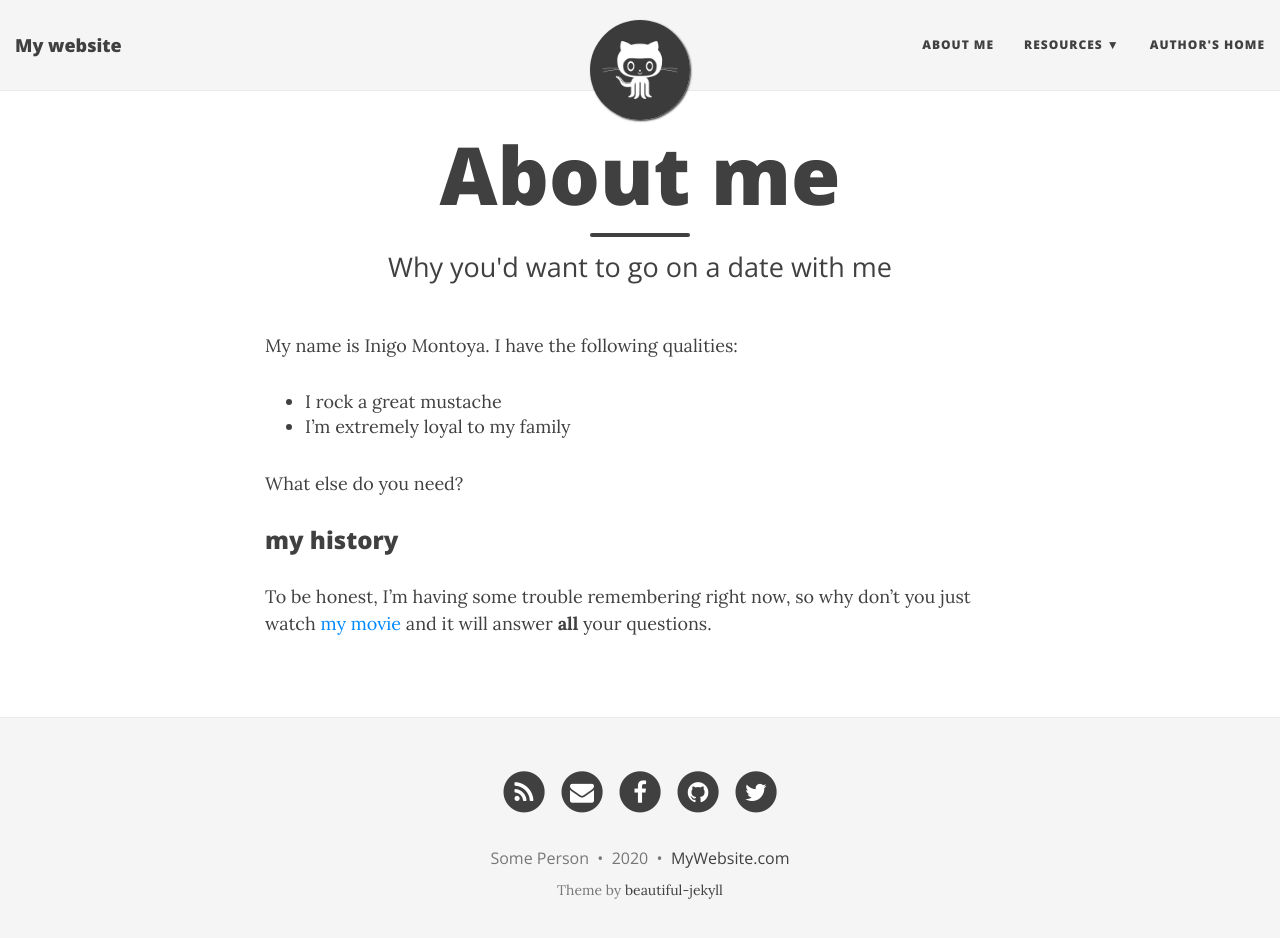
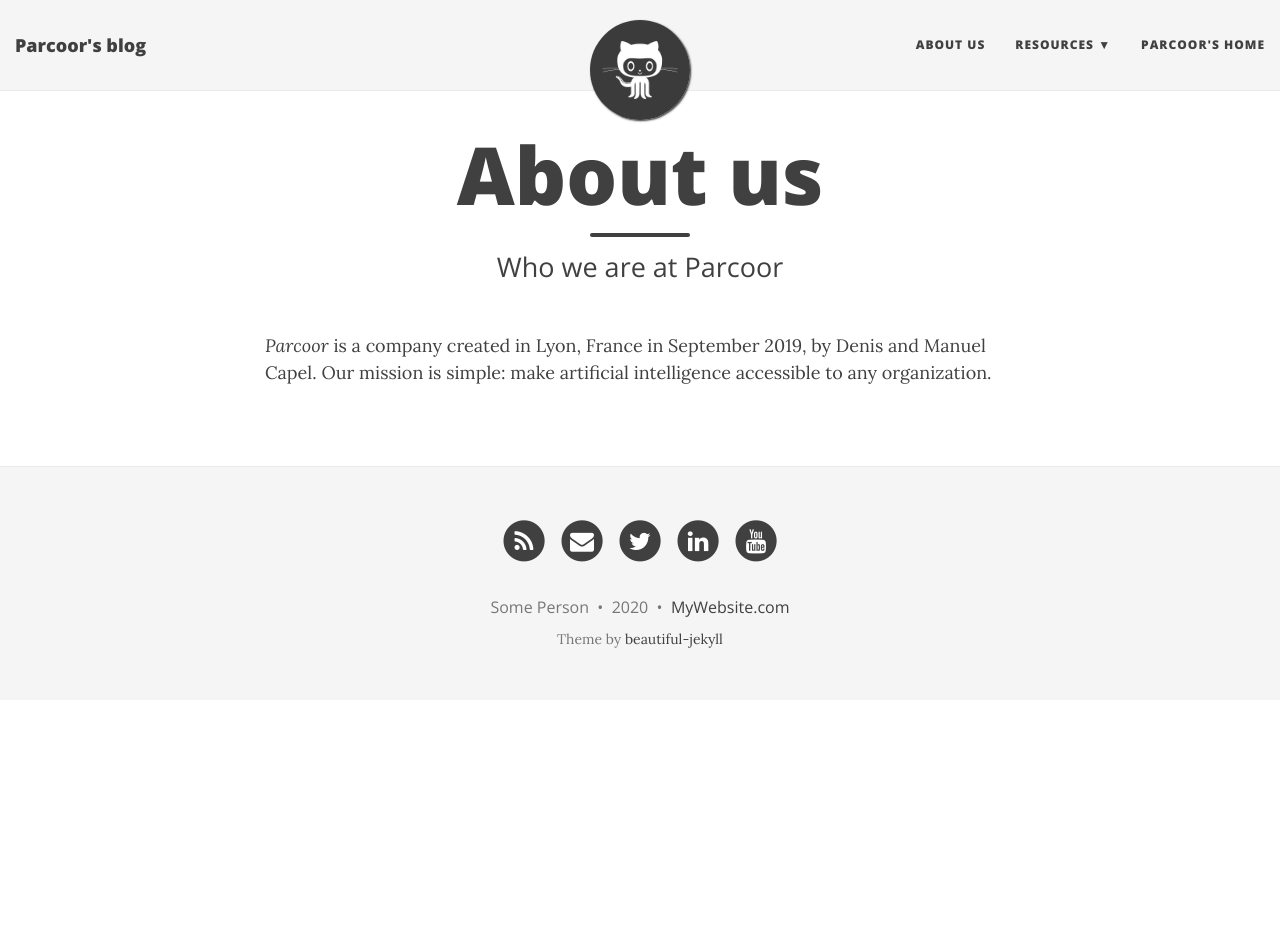
Before and after one commit to parcoor/parcoor.github.io, a Jekyll site: the page built from aboutus.md, in a window 1280 px wide and 951 px high. Shown: the top 938 px of the window. Built offline with Jekyll 4.4.1, drawn with Linux system fonts in a browser that asks for light colours; nearby versions of some CDN libraries.

Commit message:
customization in _config.yaml

```diff
--- a/_config.yml
+++ b/_config.yml
@@ -1,10 +1,10 @@
 # --- General options --- #
 
 # Name of website
-title: My website
+title: Parcoor's blog
 
 # Short description of your site
-description: A virtual proof that I'm awesome
+description: Some news from Parcoor
 
 # --- Local development options ---
 # If your website is hosted locally rather than on GitHub, then you need to uncomment the next two parameters to set the url and baseurl
@@ -20,11 +20,11 @@
 
 # List of links in the navigation bar
 navbar-links:
-  About Me: "aboutme"
+  About us: "aboutus"
   Resources:
     - Beautiful Jekyll: "http://deanattali.com/beautiful-jekyll/"
     - Learn markdown: "http://www.markdowntutorial.com/"
-  Author's home: "http://deanattali.com"
+  Parcoor's home: "https://parcoor.com"
 
 # Image to show in the navigation bar - image must be a square (width = height)
 # Remove this parameter if you don't want an image in the navbar
@@ -68,17 +68,17 @@
 # If you want to add a new link that isn't here, you'll need to also edit the file _data/SocialNetworks.yml
 social-network-links:
   rss: true
-  email: "someone@example.com"
-  facebook: deanattali
-  github: daattali
-  twitter: daattali
+  email: "contact@parcoor.com"
+  # facebook: deanattali
+  # github: daattali
+  twitter: Parcoor1
 #  reddit: yourname
-#  linkedin: daattali
+  linkedin: parcoor
 #  xing: yourname
 #  stackoverflow: "3943160/daattali"
 #  snapchat: deanat78
 #  instagram: deanat78
-#  youtube: user/deanat78
+  youtube: channel/UCFgPD72a1KcwBrfNjs3vP2w
 #  spotify: yourname
 #  telephone: +14159998888
 #  steam: deanat78
--- a/aboutus.md
+++ b/aboutus.md
@@ -1,16 +1,7 @@
 ---
 layout: page
-title: About me
-subtitle: Why you'd want to go on a date with me
+title: About us
+subtitle: Who we are at Parcoor
 ---
 
-My name is Inigo Montoya. I have the following qualities:
-
-- I rock a great mustache
-- I'm extremely loyal to my family
-
-What else do you need?
-
-### my history
-
-To be honest, I'm having some trouble remembering right now, so why don't you just watch [my movie](http://en.wikipedia.org/wiki/The_Princess_Bride_%28film%29) and it will answer **all** your questions.
+*Parcoor* is a company created in Lyon, France in September 2019, by Denis and Manuel Capel. Our mission is simple: make artificial intelligence accessible to any organization.
--- a/index.html
+++ b/index.html
@@ -1,7 +1,7 @@
 ---
 layout: page
-title: My website
-subtitle: This is where I will tell my friends way too much about me
+title: Parcoor Official Blog
+subtitle: All stories from Parcoor
 use-site-title: true
 ---
 
```
